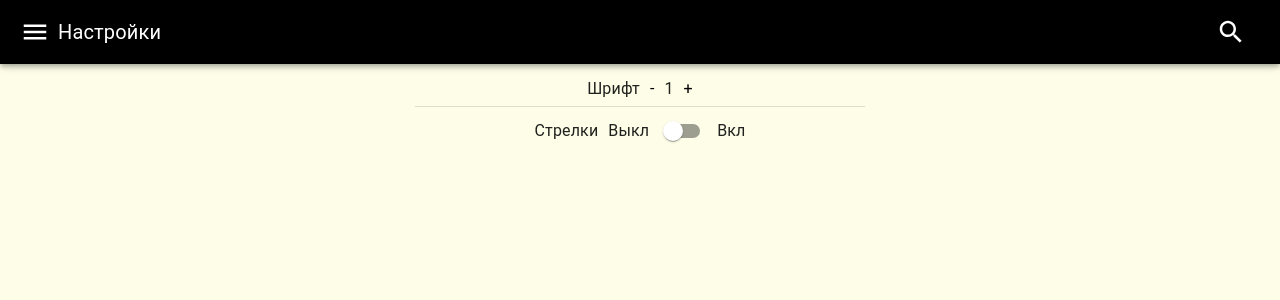
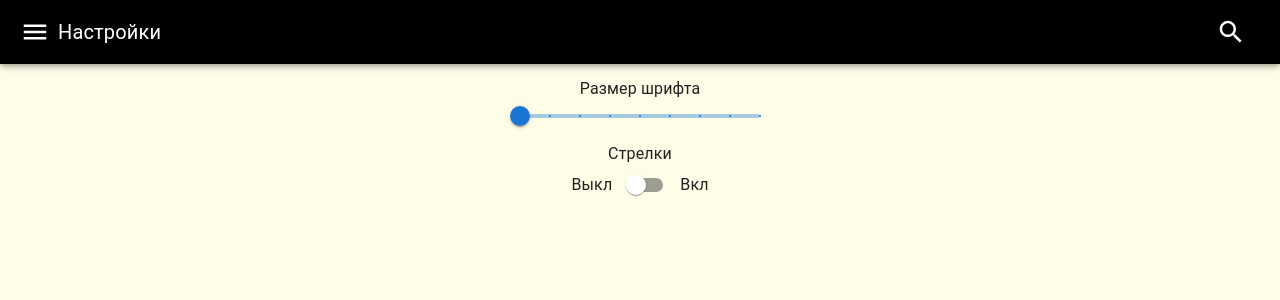
Before and after one commit to gorshipaktsyan/russian-hymns, a React app: page /settings in a window 1280 px wide. Shown: the top 300 px of the page. Built offline with nearby package versions, Linux system fonts and the light colour scheme; a web font is replaced by a local one.

Commit message:
fix bugs in settings page

```diff
--- a/src/Layout/index.js
+++ b/src/Layout/index.js
@@ -33,7 +33,10 @@ function Layout() {
   const [currentNumber, setCurrentNumber] = useState([]);
   const [useArrows, setUseArrows] = useState(false);
   const navigate = useNavigate();
-  useDoubleTap(setFontSize);
+  const doubleTap = useDoubleTap;
+  useEffect(() => {
+    pathname !== "/settings" && doubleTap(setFontSize);
+  }, [pathname, setFontSize]);
 
   useEffect(() => {
     changeFontSize(fontSize);
--- a/src/view/pages/Settings/index.js
+++ b/src/view/pages/Settings/index.js
@@ -1,22 +1,15 @@
-import { Divider, Switch, Typography } from "@mui/material";
+import { Box, Divider, Slider, Switch, Typography } from "@mui/material";
 import StyledComponents from "../../../utils/sharedStyles";
 import SettingsStyledComponents from "./styles";
 
 const { StyledBox } = StyledComponents;
-const {
-  StyledSettingsList,
-  StyledSettingsListItem,
-  StyledOpButton,
-  StyledSettingsTpg,
-} = SettingsStyledComponents;
-const minFontSize = 1.0;
-const maxFontSize = 1.8;
+const { StyledSetList, StyledSetListItem, StyledSetTpg, ArrowSetBox } =
+  SettingsStyledComponents;
 
 function Settings({ fontSize, setFontSize, useArrows, setUseArrows }) {
-  function handleClick(op) {
-    op === "-"
-      ? setFontSize((prevSize) => Math.max(prevSize - 0.1, minFontSize))
-      : setFontSize((prevSize) => Math.min(prevSize + 0.1, maxFontSize));
+  function handleChangeFtSz(e) {
+    const newValue = parseFloat(e.target.value);
+    setFontSize(newValue);
   }
 
   function handleChange(e) {
@@ -24,26 +17,30 @@ function Settings({ fontSize, setFontSize, useArrows, setUseArrows }) {
   }
 
   return (
-    <StyledBox>
-      <StyledSettingsList>
-        <StyledSettingsListItem>
-          <StyledSettingsTpg>Шрифт</StyledSettingsTpg>
-          <StyledOpButton onClick={() => handleClick("-")}>-</StyledOpButton>
-          <StyledSettingsTpg>{Number(fontSize.toFixed(1))}</StyledSettingsTpg>
-          <StyledOpButton onClick={() => handleClick("+")}>+</StyledOpButton>
-        </StyledSettingsListItem>
+    <StyledBox onTouchStart={(e) => e.stopPropagation()}>
+      <StyledSetList>
+        <StyledSetListItem>
+          <StyledSetTpg>Размер шрифта</StyledSetTpg>
+          <Slider
+            aria-label="Font size"
+            value={fontSize && fontSize}
+            onChange={handleChangeFtSz}
+            step={0.1}
+            marks
+            min={1}
+            max={1.8}
+          />
+        </StyledSetListItem>
         <Divider />
-        <StyledSettingsListItem>
-          <StyledSettingsTpg>Стрелки</StyledSettingsTpg>
-          <StyledSettingsTpg>Выкл</StyledSettingsTpg>
-          <Switch
-            checked={useArrows}
-            onChange={handleChange}
-            inputProps={{ "aria-label": "controlled" }}
-          ></Switch>
-          <StyledSettingsTpg>Вкл</StyledSettingsTpg>
-        </StyledSettingsListItem>
-      </StyledSettingsList>
+        <StyledSetListItem>
+          <StyledSetTpg>Стрелки</StyledSetTpg>
+          <ArrowSetBox>
+            <StyledSetTpg>Выкл</StyledSetTpg>
+            <Switch checked={useArrows} onChange={handleChange}></Switch>
+            <StyledSetTpg>Вкл</StyledSetTpg>
+          </ArrowSetBox>
+        </StyledSetListItem>
+      </StyledSetList>
     </StyledBox>
   );
 }
--- a/src/view/pages/Settings/styles.js
+++ b/src/view/pages/Settings/styles.js
@@ -2,15 +2,17 @@ import styled from "@emotion/styled";
 import { Box, List, ListItem, Typography } from "@mui/material";
 
 const SettingsStyledComponents = {
-  StyledSettingsList: styled(List)({
-    display: "grid",
+  StyledSetList: styled(List)({
+    display: "flex",
+    alignItems: "center",
+    flexDirection: "column",
     width: "100%",
     paddingBottom: "100px",
     maxWidth: "450px",
   }),
-  StyledSettingsListItem: styled(ListItem)({
-    display: "flex",
-    justifyContent: "center",
+  StyledSetListItem: styled(ListItem)({
+    flexDirection: "column",
+    width: "250px",
     padding: "5px 5px",
   }),
   StyledOpButton: styled(Box)({
@@ -18,9 +20,14 @@ const SettingsStyledComponents = {
     margin: "0px 5px",
     "&:hover": { cursor: "pointer" },
   }),
-  StyledSettingsTpg: styled(Typography)({
+  StyledSetTpg: styled(Box)({
     "&:hover": { cursor: "default" },
     margin: "0px 5px",
+  }),
+  ArrowSetBox: styled(Box)({
+    display: "flex",
+    flexDirection: "row",
+    alignItems: "center",
   }),
 };
 
```
